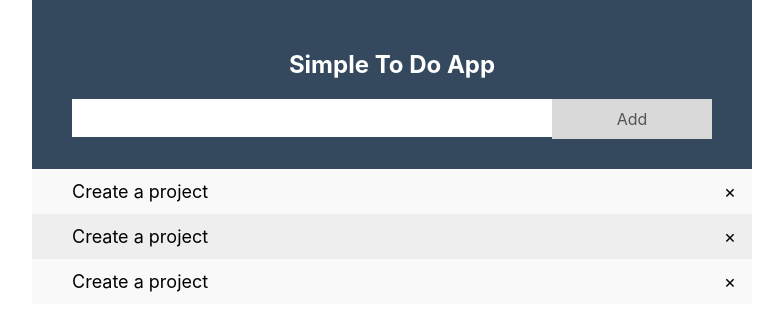
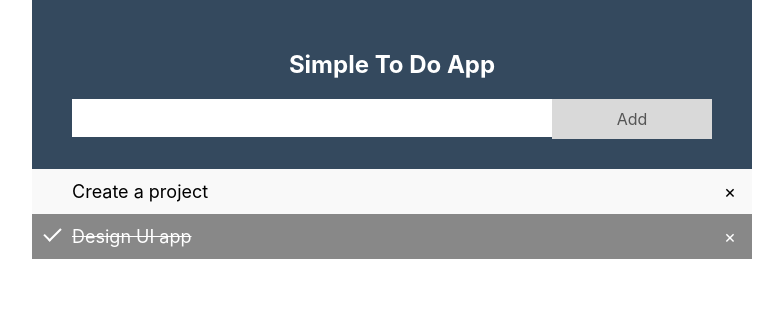
Before and after one commit to joedave13/react-todo-app, a React (Create React App) app: page / in a window 1280 px wide. Shown: the top 330 px of the page, without its empty margins (248-1031 px from the left). Built offline with nearby package versions, Linux system fonts and the light colour scheme; data requests are answered from the project's data file.

Commit message:
show all todo data

```diff
--- a/src/components/TodoItem.js
+++ b/src/components/TodoItem.js
@@ -1,7 +1,7 @@
-const TodoItem = () => {
+const TodoItem = ({ todo }) => {
   return (
-    <li>
-      Create a project <span className="close">&times;</span>
+    <li className={`${todo.done ? 'checked' : ''}`}>
+      {todo.title} <span className="close">&times;</span>
     </li>
   );
 };
--- a/src/components/TodoList.js
+++ b/src/components/TodoList.js
@@ -1,11 +1,30 @@
+import { useEffect, useState } from 'react';
 import TodoItem from './TodoItem';
 
 const TodoList = () => {
+  const [todos, setTodos] = useState([]);
+
+  useEffect(() => {
+    // Call API to get todo data
+    fetch('http://localhost:8000/todos')
+      .then((res) => {
+        return res.json();
+      })
+      .then((data) => {
+        setTodos(data);
+      })
+      .catch((err) => {
+        if (err.name === 'AbortError') {
+          console.log('Fetch Aborted');
+        }
+      });
+  }, []);
+
   return (
     <ul id="todo-list">
-      <TodoItem />
-      <TodoItem />
-      <TodoItem />
+      {todos.map((todo) => (
+        <TodoItem todo={todo} key={todo.id} />
+      ))}
     </ul>
   );
 };
```
